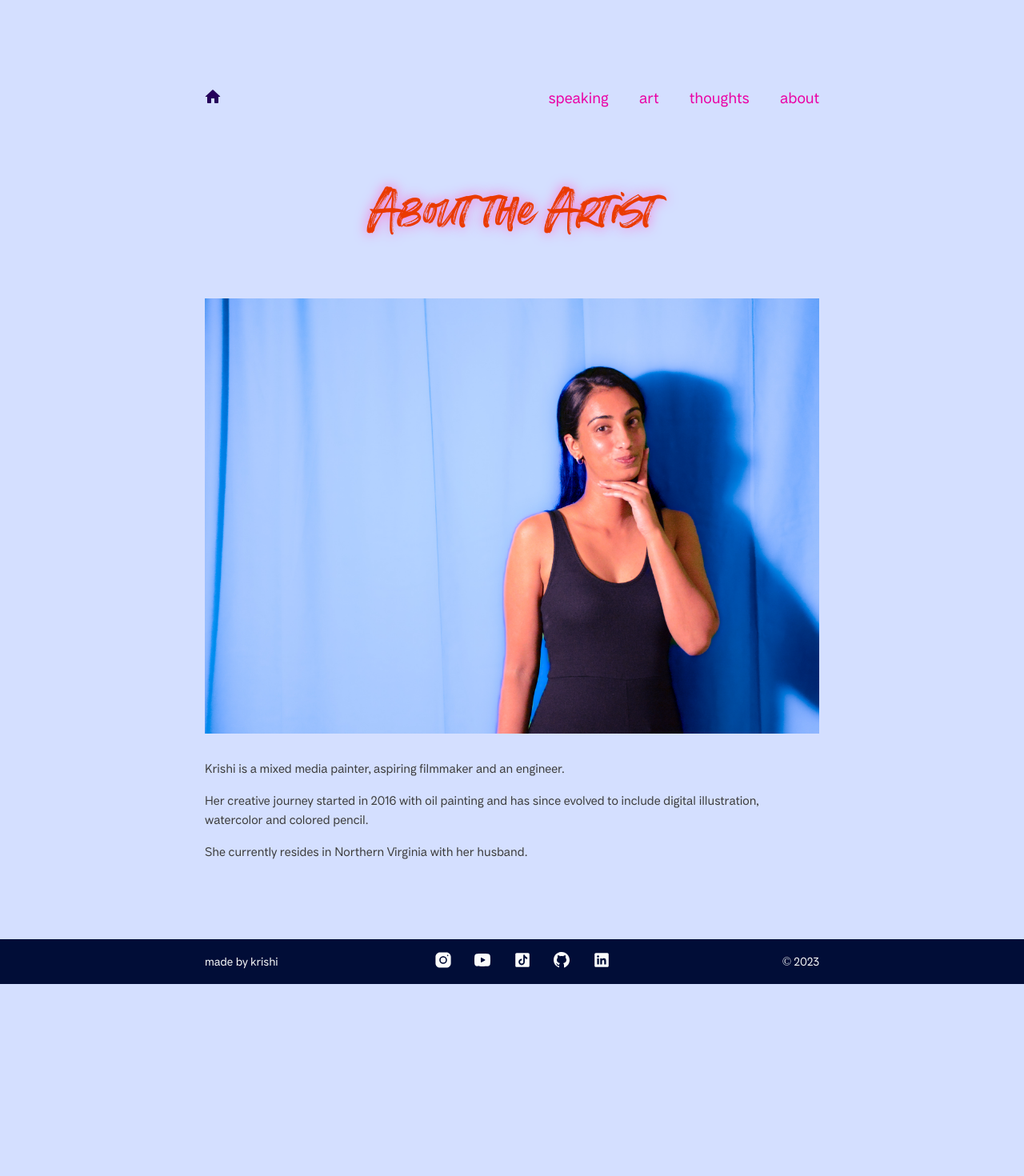
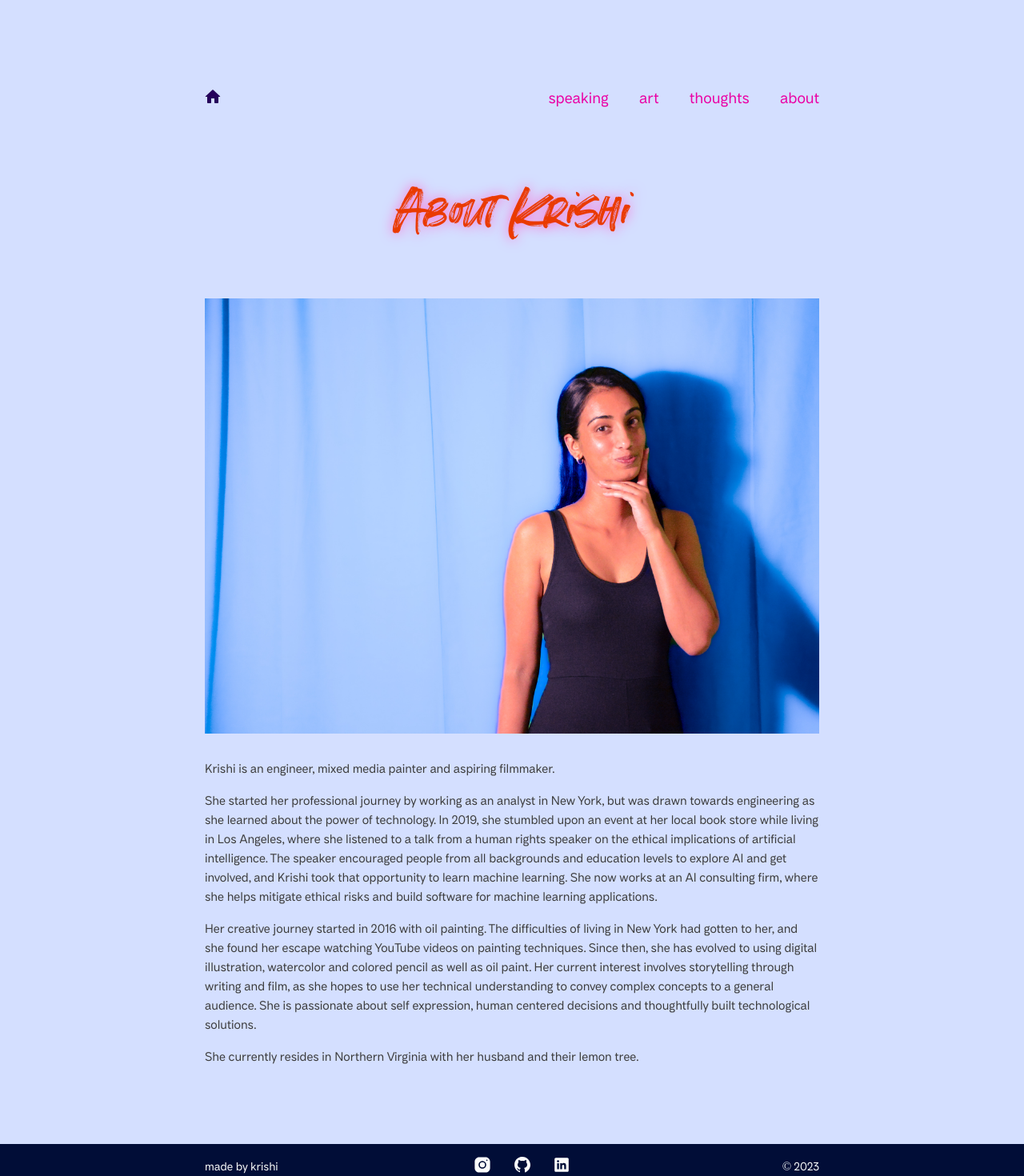
Before and after one commit to krishisharma45/krishisharma.com, a React (Create React App) app: page /about in a window 1280 px wide. Shown: the top 1470 px of the page at 80% size. Before the commit the page ends 1230 px from the top, so only its background shows below. Built offline with nearby package versions, Linux system fonts and the light colour scheme.

Commit message:
update bio and temporarily remove some footer icons

```diff
--- a/src/components/About.js
+++ b/src/components/About.js
@@ -12,13 +12,14 @@ export default class About extends Component {
                 <a href="./" className="HomeIcon"><Home/></a>
                 <Nav/>
                 <div className="Title">
-                    About the Artist
+                    About Krishi
                 </div>
                 <img src={require("../self.jpg")}/>
                 <br></br>
-                <p className="About">Krishi is a mixed media painter, aspiring filmmaker and an engineer.</p>
-                <p className="About">Her creative journey started in 2016 with oil painting and has since evolved to include digital illustration, watercolor and colored pencil.</p>
-                <p className="LastEntry">She currently resides in Northern Virginia with her husband.</p>
+                <p className="About">Krishi is an engineer, mixed media painter and aspiring filmmaker.</p>
+                <p className="About">She started her professional journey by working as an analyst in New York, but was drawn towards engineering as she learned about the power of technology. In 2019, she stumbled upon an event at her local book store while living in Los Angeles, where she listened to a talk from a human rights speaker on the ethical implications of artificial intelligence. The speaker encouraged people from all backgrounds and education levels to explore AI and get involved, and Krishi took that opportunity to learn machine learning. She now works at an AI consulting firm, where she helps mitigate ethical risks and build software for machine learning applications.</p>
+                <p className="About">Her creative journey started in 2016 with oil painting. The difficulties of living in New York had gotten to her, and she found her escape watching YouTube videos on painting techniques. Since then, she has evolved to using digital illustration, watercolor and colored pencil as well as oil paint. Her current interest involves storytelling through writing and film, as she hopes to use her technical understanding to convey complex concepts to a general audience. She is passionate about self expression, human centered decisions and thoughtfully built technological solutions.</p>
+                <p className="LastEntry">She currently resides in Northern Virginia with her husband and their lemon tree.</p>
             </div>
             );
     }
--- a/src/components/Footer.js
+++ b/src/components/Footer.js
@@ -15,8 +15,8 @@ export default class Footer extends Component {
                 </div>
                 <div className="Icons">
                     <a target="_blank" rel="noopener noreferrer" href="https://www.instagram.com/krishisharma45/"><Instagram/></a>
-                    <a target="_blank" rel="noopener noreferrer" href="https://www.youtube.com/@krishisharma"><YouTube/></a>
-                    <a target="_blank" rel="noopener noreferrer" href="https://www.tiktok.com/@krishisharma_"><TikTok/></a>
+                    {/* <a target="_blank" rel="noopener noreferrer" href="https://www.youtube.com/@krishisharma"><YouTube/></a> */}
+                    {/* <a target="_blank" rel="noopener noreferrer" href="https://www.tiktok.com/@krishisharma_"><TikTok/></a> */}
                     <a target="_blank" rel="noopener noreferrer" href="https://github.com/krishisharma45"><GitHub/></a>
                     <a target="_blank" rel="noopener noreferrer" href="https://www.linkedin.com/in/krishisharma"><LinkedIn/></a>
                 </div>
--- a/src/components/Speaking.js
+++ b/src/components/Speaking.js
@@ -15,7 +15,7 @@ export default class Speaking extends Component {
                     <div className="Title">
                         Public Speaking
                     </div>
-                    <p>A collection of talks that I have given at different conferences and events. For more content around my public speaking efforts, visit my YouTube page.</p>
+                    <p>A collection of talks that I have given at different conferences and events.</p>
                     <br/>
                     <YoutubeEmbed embedId="mkDYySbT1xU" />
                 </div>
--- a/src/styles.css
+++ b/src/styles.css
@@ -437,6 +437,4 @@ footer {
     color: #EA00A5;
     font-family: CompitaMedium;
   }
-
-
 }
```
Also changed, not shown: src/components/Thoughts.js (+3 -2 lines).
